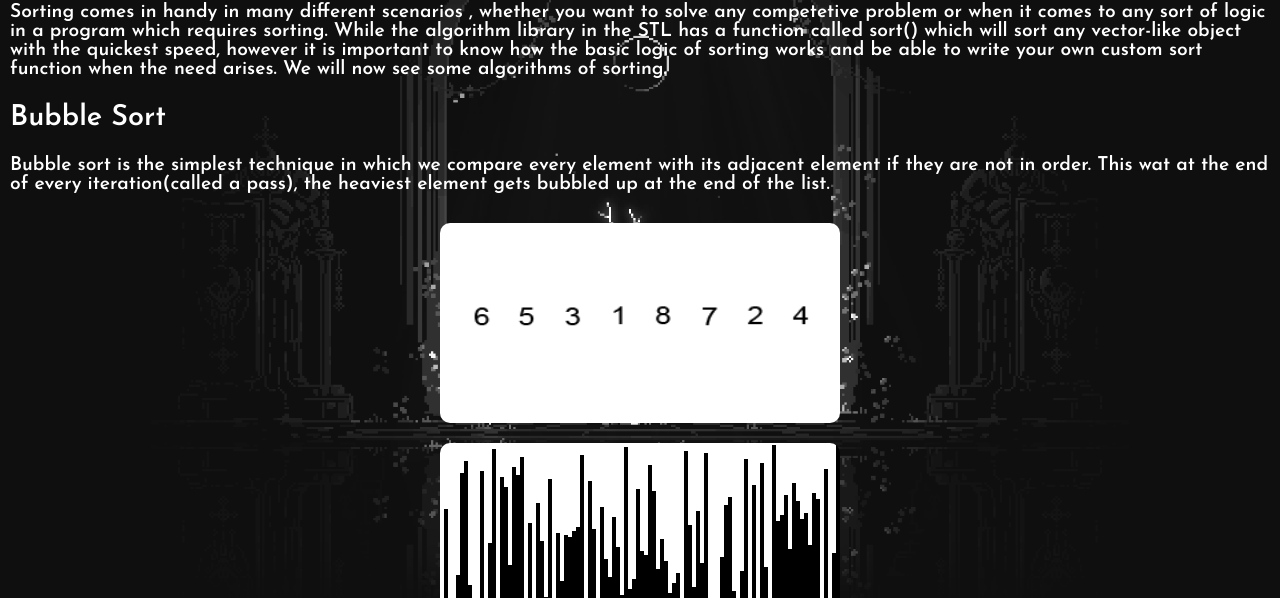
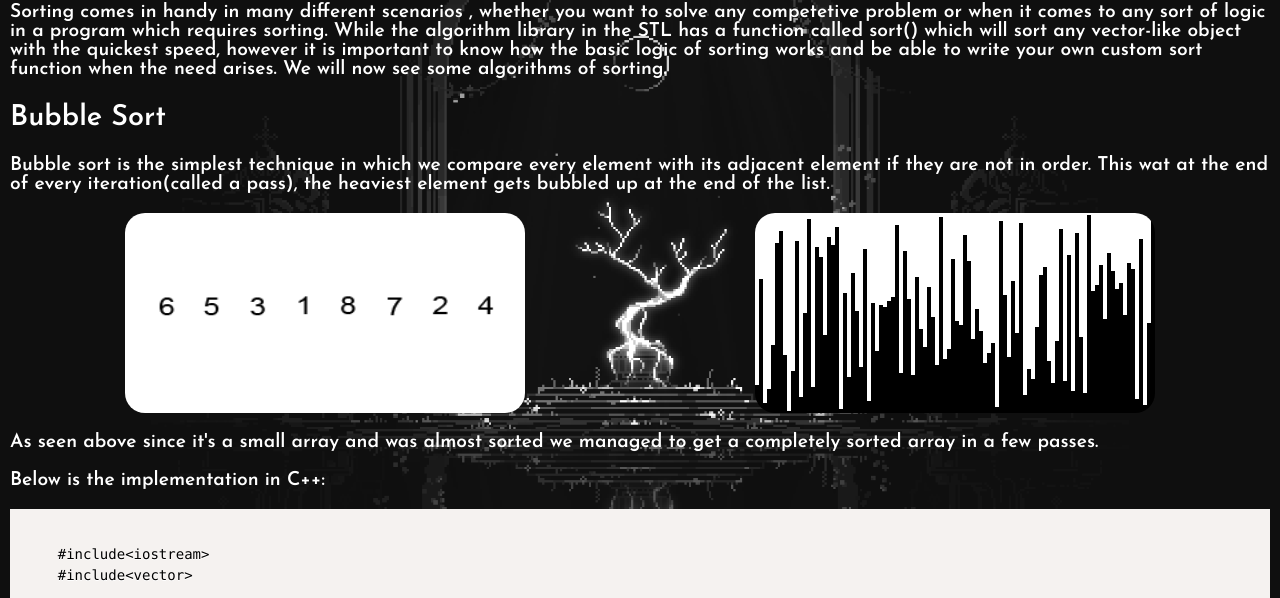
Before and after one commit to devvrat2311/dev23-Blog, a plain HTML site: page sorting.html in a window 1280 px wide. Shown: the part 202-800 px from the top of the page. Drawn offline with nearby package versions, Linux system fonts and the light colour scheme; a web font is replaced by a local one.

Commit message:
styles for the new media

```diff
--- a/sorting_styles.css
+++ b/sorting_styles.css
@@ -15,10 +15,14 @@ pre{
 .sort{
     min-width: 400px;
     max-height: 200px;
-    width: auto;
 
     border-radius: 20px;
     display: block;
     margin: auto;
-    padding: 10px;
 }
+
+.sort-anim{
+    display: flex;
+    justify-content: center;
+    align-items: center;
+}
```
